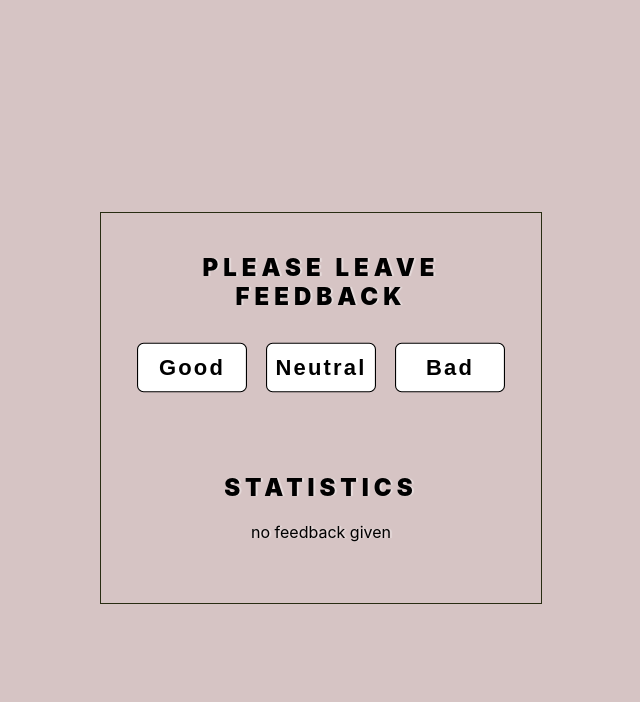
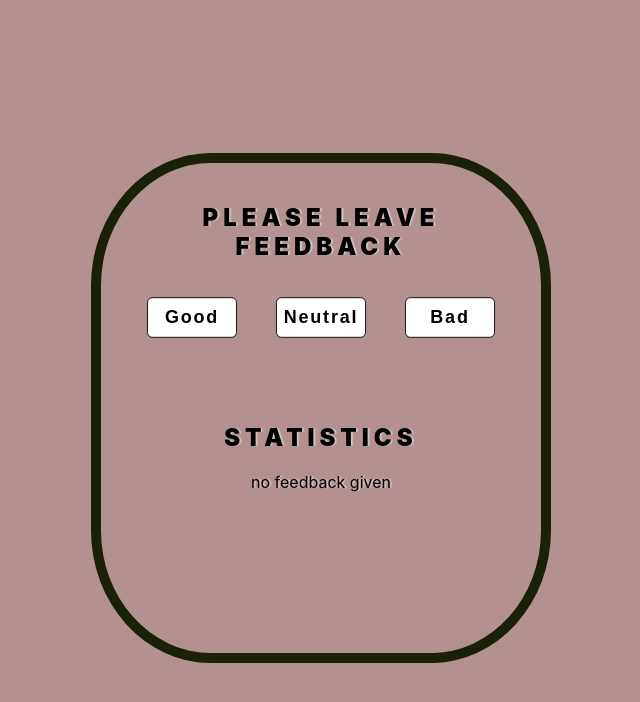
Before and after one commit to IlliaKomissarov/goit-react-hw-02-feedback, a React (Create React App) app: page / in a window 1280 px wide. Shown: the top 702 px of the page, without its empty margins (327-967 px from the left). Built offline with nearby package versions, Linux system fonts and the light colour scheme.

Commit message:
styled.js
added styles in new files

```diff
--- a/src/components/FeedbackOptions/FeedbackOptions.jsx
+++ b/src/components/FeedbackOptions/FeedbackOptions.jsx
@@ -1,42 +1,29 @@
 import styled from 'styled-components';
-
-const Btn = styled.button`
-width: 100px;
-height: 45px;
-margin: 14px;
-font-size: 20px;
-font-weight: 700;
-border: none;
-outline: none;
-border-radius: 6px;
- color:black;
-  background-color: white;
-  border: 1px solid black;
-cursor: pointer;
-text-Shadow: 1px 0 1px #ffffff6f;
-transform: scale(1.1);
-letter-spacing: 2px;
-transition: transform 250ms;
-&:hover {
-  transform: scale(0.7);
-  font-weight: normal;
-  text-transform: uppercase;
-  color: white;
-background-color: black;
-border: 1px solid white;
-letter-spacing: 0;
-transition: transform 500ms;
-}
-&:not(:last-child) {
-  margin-right: 15px;
-}
-`;
+import { Btn } from './FeedbackOptions.styled';
 
 
-export const FeedbackOptions = ({ onLeaveFeedback }) => (
-  <>
-    <Btn type="button" name="good" onClick={onLeaveFeedback}>Good</Btn>
-    <Btn type="button" name="neutral" onClick={onLeaveFeedback}>Neutral</Btn>
-    <Btn type="button" name="bad" onClick={onLeaveFeedback}>Bad</Btn>
-  </>
-)
+// export const FeedbackOptions = ({ onLeaveFeedback }) => (
+//   <>
+//     <Btn type="button" name="good" onClick={onLeaveFeedback}>Good</Btn>
+//     <Btn type="button" name="neutral" onClick={onLeaveFeedback}>Neutral</Btn>
+//     <Btn type="button" name="bad" onClick={onLeaveFeedback}>Bad</Btn>
+//   </>
+// )
+export const FeedbackOptions = ({ onLeaveFeedback }) => {
+  const feedbackOptions = ["good", "neutral", "bad"];
+
+  return (
+    <>
+      {feedbackOptions.map((option) => (
+        <Btn
+          key={option}
+          type="button"
+          name={option}
+          onClick={onLeaveFeedback}
+        >
+          {option.charAt(0).toUpperCase() + option.slice(1)}
+        </Btn>
+      ))}
+    </>
+  );
+};
--- /dev/null
+++ b/src/components/FeedbackOptions/FeedbackOptions.styled.js
@@ -0,0 +1,33 @@
+import styled from 'styled-components';
+
+export const Btn = styled.button`
+width: 100px;
+height: 45px;
+margin: 14px;
+font-size: 20px;
+font-weight: 700;
+border: none;
+outline: none;
+border-radius: 6px;
+ color:black;
+  background-color: white;
+  border: 1px solid black;
+cursor: pointer;
+text-Shadow: 1px 0 1px #ffffff6f;
+transform: scale(0.9);
+letter-spacing: 2px;
+transition: transform 250ms;
+&:hover {
+  transform: scale(0.8);
+  font-weight: normal;
+  text-transform: uppercase;
+  color: white;
+background-color: black;
+border: 1px solid white;
+letter-spacing: 0;
+transition: transform 500ms;
+}
+&:not(:last-child) {
+  margin-right: 15px;
+}
+`;
--- a/src/components/Notification/Notification.jsx
+++ b/src/components/Notification/Notification.jsx
@@ -1,12 +1,7 @@
 import PropTypes from 'prop-types';
-import styled from 'styled-components';
+import { P } from './Notification.styled';
 
-const P = styled.p`
- text-align: center;
-  text-transform: lowercase;
-  color: black;
-  text-shadow:2px 0 1px #ffffff6f;
-`;
+
 
 export const Notification = ({ message }) => (
   <P>{message}</P>
--- /dev/null
+++ b/src/components/Notification/Notification.styled.js
@@ -0,0 +1,8 @@
+import styled from 'styled-components';
+
+export const P = styled.p`
+ text-align: center;
+  text-transform: lowercase;
+  color: black;
+  text-shadow:2px 0 1px #ffffff6f;
+`;
--- a/src/components/Section/Section.jsx
+++ b/src/components/Section/Section.jsx
@@ -1,20 +1,7 @@
 import PropTypes from 'prop-types';
-import styled from 'styled-components';
+import { Wrap, Title } from './Section.styled';
 
-const Wrap = styled.section`
-height: 200px;
- text-align: center;
- `;
 
- const Title = styled.h2`
-  text-align: center;
-  font-size: 24px;
-  font-weight: 900;
-  text-transform: uppercase;
-  letter-spacing: 5px;
-  color: black;
-  text-shadow:2px 0 1px #ffffff6f;
-`;
 
 export const Section = ({ title, children }) => (
   <Wrap>
--- /dev/null
+++ b/src/components/Section/Section.styled.js
@@ -0,0 +1,16 @@
+import styled from 'styled-components';
+
+export const Wrap = styled.section`
+height: 200px;
+ text-align: center;
+ `;
+
+ export const Title = styled.h2`
+  text-align: center;
+  font-size: 24px;
+  font-weight: 900;
+  text-transform: uppercase;
+  letter-spacing: 5px;
+  color: black;
+  text-shadow:2px 0 1px #ffffff6f;
+`;
--- a/src/components/Statistics/Statistics.jsx
+++ b/src/components/Statistics/Statistics.jsx
@@ -1,26 +1,6 @@
 import PropTypes from 'prop-types';
-import styled from 'styled-components';
+import { List, Item, Value } from './Statistics.styled';
 
-const List = styled.ul`
-display: flex;
-justify-content: center;
-list-style: none;
-padding-left: 5px;
-margin: 0;
-`;
-
-const Item = styled.ul`
-font-size: 20px;
-margin: 10px;
-color: black;
- text-shadow:1px 0 1px #ffffff6f;
-  letter-spacing: 2px;
-`;
-
-const Value = styled.span`
-  font-weight: 700;
-  color: black;
-`;
 
 export const Statistics = ({ good, neutral, bad, total, positivePercentage }) => (
     <>
--- /dev/null
+++ b/src/components/Statistics/Statistics.styled.js
@@ -0,0 +1,22 @@
+import styled from 'styled-components';
+
+export const List = styled.ul`
+display: flex;
+justify-content: center;
+list-style: none;
+padding-left: 5px;
+margin: 0;
+`;
+
+export const Item = styled.ul`
+font-size: 20px;
+margin: 10px;
+color: black;
+ text-shadow:1px 0 1px #ffffff6f;
+  letter-spacing: 2px;
+`;
+
+export const Value = styled.span`
+  font-weight: 700;
+  color: black;
+`;
--- a/src/index.css
+++ b/src/index.css
@@ -4,9 +4,9 @@ body {
   top: 50%;
   transform: translate(-50%, -50%);
   width: 400px;
-  height: 350px;
+  height: 450px;
   padding: 20px;
-  outline: 1px solid rgb(40, 45, 18);
+  outline: 10px solid rgb(27, 32, 8);
   /* border: 4mm ridge rgba(248, 3, 117, 0.836);
     outline: 8px ridge rgba(255, 255, 255, 0.856);
     border-radius: 50px; */
@@ -15,7 +15,8 @@ body {
     sans-serif;
   -webkit-font-smoothing: antialiased;
   -moz-osx-font-smoothing: grayscale;
-  background-color: rgb(214, 196, 196);
+  background-color: rgb(179, 145, 145);
+  border-radius: 25%;
 }
 
 code {
```
